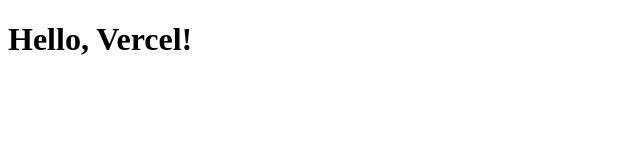
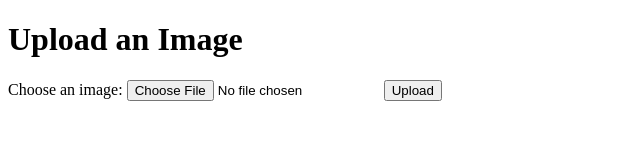
Before and after one commit to rufaidem/bufferimage, a website: page index.html in a window 1280 px wide. Shown: the whole page, without its empty margins (0-640 px from the left). Drawn offline with Linux system fonts and the light colour scheme.

Commit message:
Update index.html

```diff
--- a/index.html
+++ b/index.html
@@ -1,9 +1,16 @@
 <!DOCTYPE html>
-<html>
+<html lang="en">
 <head>
-    <title>My Vercel Project</title>
+<meta charset="UTF-8">
+<meta name="viewport" content="width=device-width, initial-scale=1.0">
+<title>Image Upload</title>
 </head>
 <body>
-    <h1>Hello, Vercel!</h1>
+<h1>Upload an Image</h1>
+<form action="/upload" method="POST" enctype="multipart/form-data">
+  <label for="avatar">Choose an image:</label>
+  <input type="file" id="avatar" name="avatar" accept="image/*" required>
+  <button type="submit">Upload</button>
+</form>
 </body>
 </html>
```
